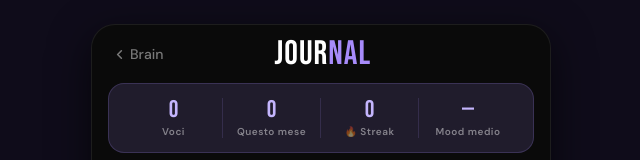
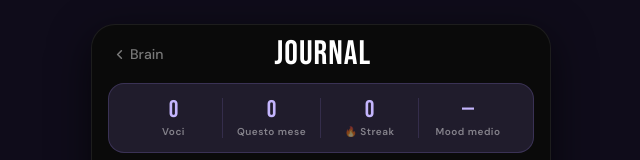
Before and after one commit to todimaga/second-brain, a plain HTML site: page apps/journal/index.html in a window 1280 px wide. Shown: the top 160 px of the page, 319-959 px from the left. Drawn offline with Linux system fonts and the light colour scheme.

Commit message:
style: change Journal page title to a single color

```diff
--- a/apps/journal/index.html
+++ b/apps/journal/index.html
@@ -103,7 +103,6 @@
       font-size: 34px; color: #fff;
       letter-spacing: 1px; line-height: 1;
     }
-    .app-title span { color: var(--acc); }
 
     /* ── Stats card ──────────────────────────────────────────────────────── */
     .stats-card {
@@ -551,7 +550,7 @@
         </svg>
         Brain
       </a>
-      <span class="app-title">Jour<span>nal</span></span>
+      <span class="app-title">Journal</span>
       <div style="width:48px"></div><!-- spacer -->
     </div>
 
```
